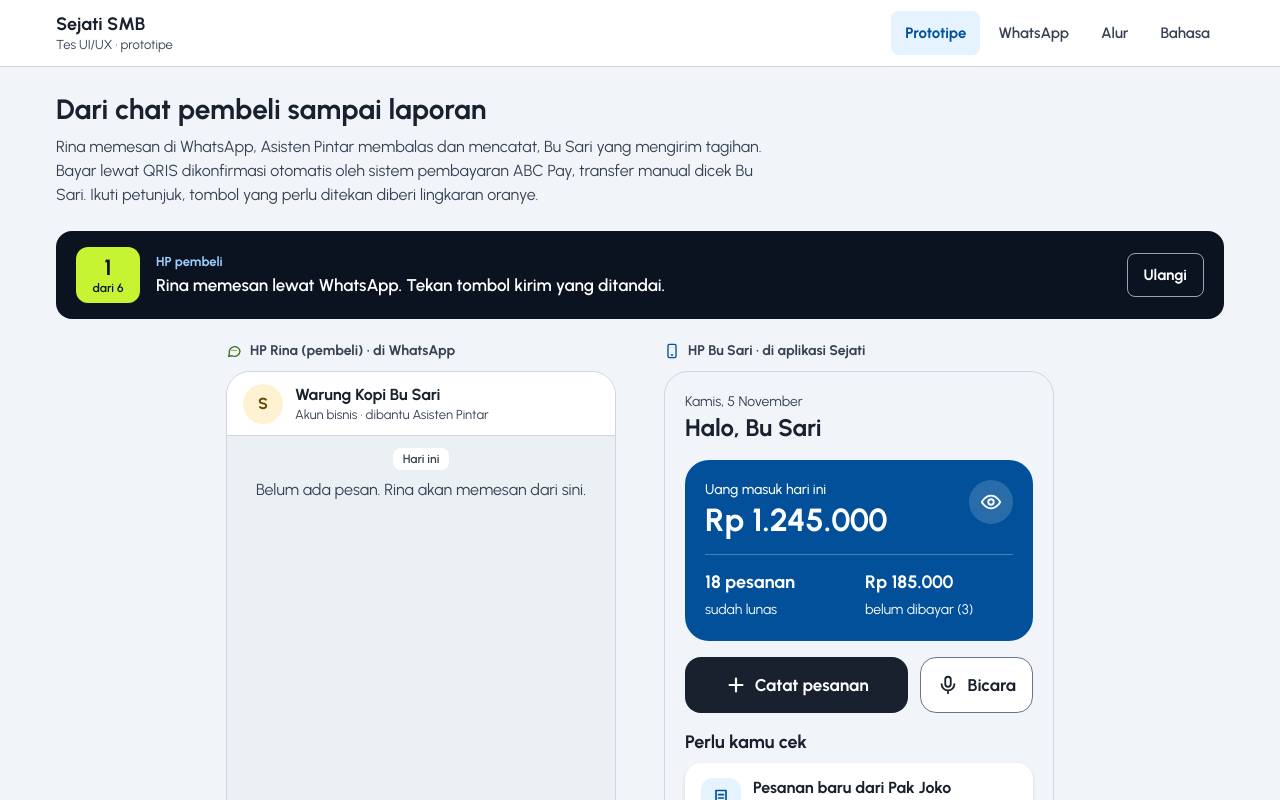
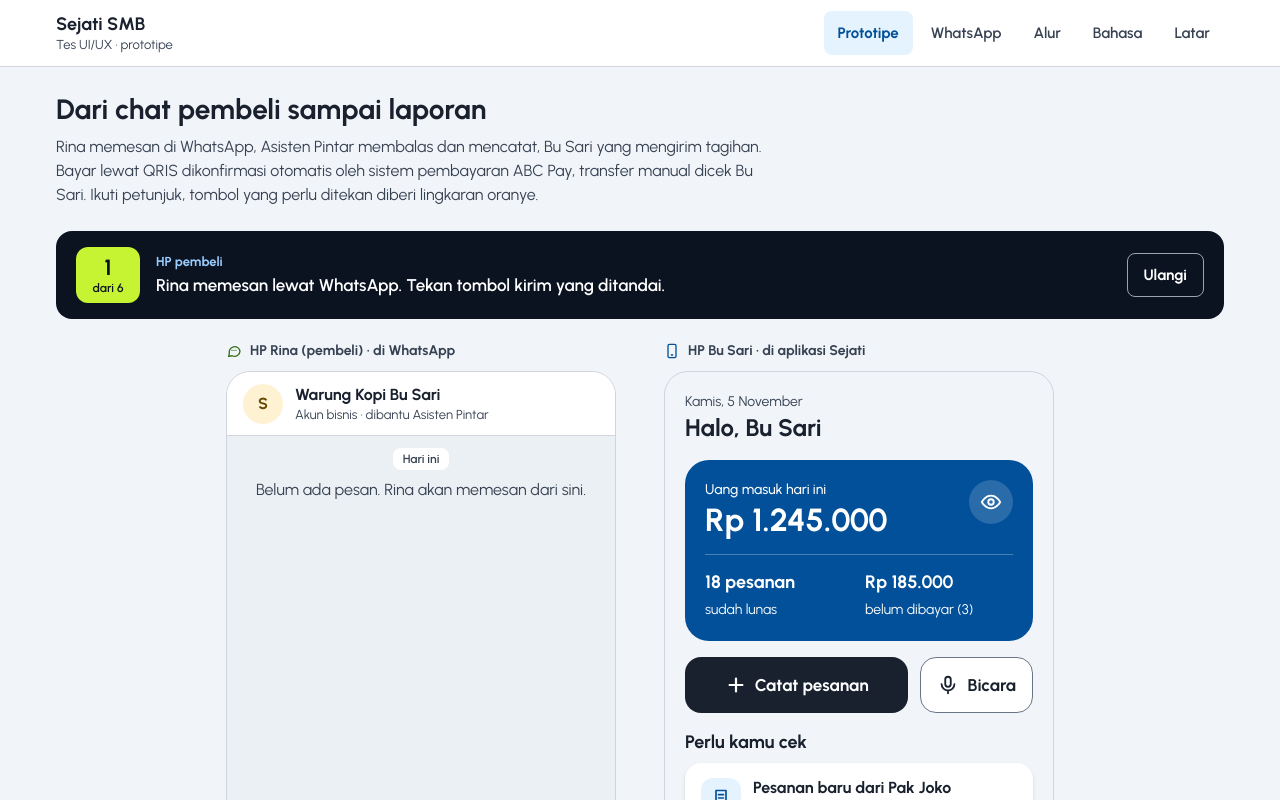
Before and after one commit to rahadianm22/smb-test, a React (Vite) app: page / in a window 1280 px wide. Shown: the top 800 px of the page. Built offline with nearby package versions, Linux system fonts and the light colour scheme.

Commit message:
Halaman Latar: background, problem statement, how we did

```diff
--- a/src/App.jsx
+++ b/src/App.jsx
@@ -3,14 +3,16 @@ import Prototipe from './pages/Prototipe.jsx';
 import Percakapan from './pages/Percakapan.jsx';
 import Alur from './pages/Alur.jsx';
 import Bahasa from './pages/Bahasa.jsx';
+import Latar from './pages/Latar.jsx';
 
-// Router hash sederhana (#whatsapp, #alur, #bahasa): tidak perlu rewrite di Vercel,
+// Router hash sederhana (#whatsapp, #alur, #bahasa, #latar): tidak perlu rewrite di Vercel,
 // refresh di halaman mana pun tetap jalan, dan aman dipakai di pratinjau artifact.
 const ROUTES = [
   { path: '', label: 'Prototipe', title: 'Prototipe', Page: Prototipe },
   { path: 'whatsapp', label: 'WhatsApp', title: 'Percakapan WhatsApp', Page: Percakapan },
   { path: 'alur', label: 'Alur', title: 'Alur utama', Page: Alur },
-  { path: 'bahasa', label: 'Bahasa', title: 'Bahasa Baik vs Kurang', Page: Bahasa }
+  { path: 'bahasa', label: 'Bahasa', title: 'Bahasa Baik vs Kurang', Page: Bahasa },
+  { path: 'latar', label: 'Latar', title: 'Latar tes', Page: Latar }
 ];
 
 function currentPath() {
--- /dev/null
+++ b/src/pages/Latar.jsx
@@ -0,0 +1,73 @@
+// Latar tes: Background, Problem Statement, How we did.
+// Angka UMKM berasal dari rilis Kemenko Perekonomian No. HM.4.6/103/SET.M.EKON.3/05/2021 (5 Mei 2021),
+// yang mengutip Kementerian Koperasi dan UKM. Isi "How we did" hanya memuat yang benar-benar dikerjakan.
+const TEMUAN = [
+  ['Nomor telepon sebagai nama', 'Daftar percakapan menampilkan “+6283172813661”, sehingga pemilik sulit tahu siapa pembelinya.'],
+  ['Istilah yang perlu ditebak', '“AI Aktif”, “Ambil alih chat”, “Tayang”, dan “0% terpakai” tidak menjelaskan apa yang terjadi atau apa yang harus dilakukan.'],
+  ['Pembeli harus belajar perintah', 'Bot meminta pembeli mengetik “nomor dan jumlah” atau format seperti “ubah 1 jadi 10”.'],
+  ['Bot menyatakan pembayaran diterima', 'Bertentangan dengan brief: konfirmasi pembayaran harus dicek pemilik. Kecuali QRIS lewat sistem pembayaran, yang memang terkonfirmasi otomatis.'],
+  ['Status tidak mengikuti pilihan', 'Pesanan yang diambil di toko tetap menerima kabar “sedang dalam perjalanan”.']
+];
+
+const LANGKAH = [
+  ['Membaca brief dan memilah aturannya', 'Asisten membalas chat dan mencatat pesanan. Asisten tidak menagih dan tidak memutuskan lunas. Dari sini lahir aturan desain: setiap pesan WhatsApp bertanda pengirimnya (Asisten Pintar, Bu Sari, atau sistem pembayaran).'],
+  ['Membuat tiga tokoh dari persona', 'Ibu Sari (warung kopi), Pak Budi (bengkel), dan Mbak Dewi (fashion online). Ketiganya dipakai untuk menguji apakah satu layar cukup jelas bagi orang yang tidak punya waktu belajar aplikasi.'],
+  ['Mencoba layar dan percakapan Sejati yang sudah berjalan', 'Hasilnya lima temuan di atas. Kerangka alurnya sudah tepat dan saya pertahankan, termasuk QRIS yang terkonfirmasi otomatis. Yang saya ubah adalah bahasa, tanda pengirim, dan siapa yang memegang keputusan untuk transfer manual.'],
+  ['Merancang dua sisi sekaligus', 'Pembeli di WhatsApp dan Bu Sari di aplikasi dibuat sebagai dua HP yang saling terhubung, karena aturan “Asisten tidak menagih” hanya terbukti kalau kedua sisinya terlihat.'],
+  ['Menyederhanakan untuk pengguna yang tidak melek teknologi', 'Chat Asisten menjadi percakapan Bu Sari dengan Asisten (tanya yang belum bayar, rekap, tandai menu habis). Hanya tiga tombol contoh, huruf dan tombol lebih besar, laporan dipangkas jadi tiga blok, dan status pesanan menjadi empat tahap dengan satu tombol.'],
+  ['Menulis ulang bahasa dari layar yang ada', 'Tabel Baik vs Kurang memakai sepuluh kalimat asli dari layar Sejati, bukan terjemahan istilah. Setiap baris punya alasan.'],
+  ['Memeriksa', 'Alur diuji otomatis dengan 104 pemeriksaan klik di tampilan desktop dan HP. Prototipe belum diuji dengan pengguna asli, jadi itu langkah berikutnya.']
+];
+
+export default function Latar() {
+  return (
+    <>
+      <div className="page-head">
+        <h1>Latar tes</h1>
+        <p>Konteks, masalah yang dijawab, dan cara saya mengerjakannya.</p>
+      </div>
+
+      <section className="case" aria-labelledby="bg">
+        <h2 id="bg">Background</h2>
+        <p>Menurut Kementerian Koordinator Bidang Perekonomian, Indonesia memiliki sekitar 64,2 juta UMKM. Usaha ini menyumbang 61,07% PDB dan menyerap 97% tenaga kerja (rilis pers 5 Mei 2021, mengutip Kementerian Koperasi dan UKM).</p>
+        <p>Brief tes ini menggambarkan pemilik usaha yang berjualan lewat WhatsApp: menerima pesanan, membalas pertanyaan, menagih, dan mencatat di buku. Pekerjaan itu dilakukan sambil melayani pembeli.</p>
+        <p>Sejati SMB menjawabnya lewat dua hal. Aplikasi toko online, dan Asisten Pintar di WhatsApp yang membantu membalas chat dan mencatat pesanan. Sesuai brief, Asisten tidak menagih dan tidak memutuskan lunas.</p>
+        <p className="case__callout">Tes ini meminta saya merancang alur utama, tiga layar kunci, dan bahasa layar untuk pemilik usaha yang tidak biasa memakai aplikasi.</p>
+      </section>
+
+      <section className="case case--tint" aria-labelledby="ps">
+        <h2 id="ps">Problem Statement</h2>
+        <p className="case__lead">Pemilik UMKM mengurus chat, pesanan, dan uang sekaligus tanpa waktu belajar aplikasi baru. Layar yang memakai istilah teknis, nomor telepon sebagai nama, dan perintah yang harus dihafal membuat mereka ragu menekan, sehingga pesanan terlambat dan pembayaran terlewat.</p>
+        <p>Satu hal lagi harus jelas di setiap layar: siapa yang menyatakan pesanan sudah dibayar. QRIS dikonfirmasi sistem pembayaran, transfer manual dikonfirmasi pemilik, dan Asisten tidak pernah memutuskan.</p>
+      </section>
+
+      <section className="case" aria-labelledby="how">
+        <h2 id="how">How we did</h2>
+
+        <h3>User Research</h3>
+        <p>Saya mulai dari memahami pengguna dan layar yang sudah ada, bukan dari kanvas kosong.</p>
+        <ul className="case__list">
+          <li><b>Membaca brief dan persona:</b> Ibu Sari, Pak Budi, Mbak Dewi.</li>
+          <li><b>Mencoba tampilan Sejati yang berjalan:</b> Beranda, daftar percakapan, chat, Ringkasan, dan percakapan WhatsApp bot.</li>
+        </ul>
+        <p>Lima hal yang saya temukan:</p>
+        <dl className="case__finds">
+          {TEMUAN.map(([t, d]) => (
+            <div key={t}><dt>{t}</dt><dd>{d}</dd></div>
+          ))}
+        </dl>
+        <p className="case__callout">Pemilik ingin jawaban yang sederhana: siapa yang pesan, berapa, sudah bayar atau belum, dan apa yang harus saya lakukan sekarang.</p>
+
+        <h3>Ideation and Solution Exploration</h3>
+        <ol className="case__steps">
+          {LANGKAH.map(([t, d]) => (
+            <li key={t}><b>{t}</b><span>{d}</span></li>
+          ))}
+        </ol>
+
+        <h3>Yang saya pelajari</h3>
+        <p>Aturan produk menentukan desain lebih dari tampilan. Begitu “siapa yang memutuskan lunas” jelas, tanda pengirim, tombol, dan urutan layar hampir menentukan dirinya sendiri. Saya juga belajar bahwa menyederhanakan berarti membuang, misalnya grafik dan tombol cepat, dan keputusan membuang itu harus selalu saya jawab dengan pertanyaan “apa yang Bu Sari lakukan berikutnya?”.</p>
+      </section>
+    </>
+  );
+}
--- a/src/styles/global.css
+++ b/src/styles/global.css
@@ -361,3 +361,21 @@ main { max-width: 1200px; margin: 0 auto; padding: 24px 16px 64px; }
 .phone .check { font-size: 17px; min-height: 44px; }
 .phone .split small { font-size: 14px; }
 .phone .report-card b { font-size: 18px; }
+
+/* Halaman Latar tes */
+.case { max-width: 720px; display: flex; flex-direction: column; gap: 14px; padding: 24px 0; }
+.case + .case { border-top: 1px solid var(--border-subtle); }
+.case--tint { background: var(--bg-brand-subtle); padding: 24px; border-radius: var(--r-24); border-top: none; margin: 8px 0; }
+.case h2 { font-size: 24px; line-height: 32px; }
+.case h3 { font-size: 19px; line-height: 28px; margin-top: 10px; }
+.case p, .case li, .case dd { font-size: 16px; line-height: 26px; }
+.case__lead { font-size: 18px; line-height: 28px; font-weight: 600; }
+.case__callout { padding: 14px 16px; border-radius: var(--r-12); background: var(--bg-brand-subtle); font-weight: 600; }
+.case__list { margin: 0; padding-left: 20px; display: flex; flex-direction: column; gap: 6px; }
+.case__finds { margin: 0; display: grid; gap: 10px; }
+.case__finds > div { padding: 12px 16px; border-radius: var(--r-12); background: var(--bg-surface); border: 1px solid var(--border-default); }
+.case__finds dt { font-weight: 700; }
+.case__finds dd { margin: 2px 0 0; color: var(--text-secondary); }
+.case__steps { margin: 0; padding-left: 22px; display: flex; flex-direction: column; gap: 14px; }
+.case__steps li b { display: block; }
+.case__steps li span { color: var(--text-secondary); }
```
Also changed, not shown: 1 other file (tests, documents, lock files or other folders).
